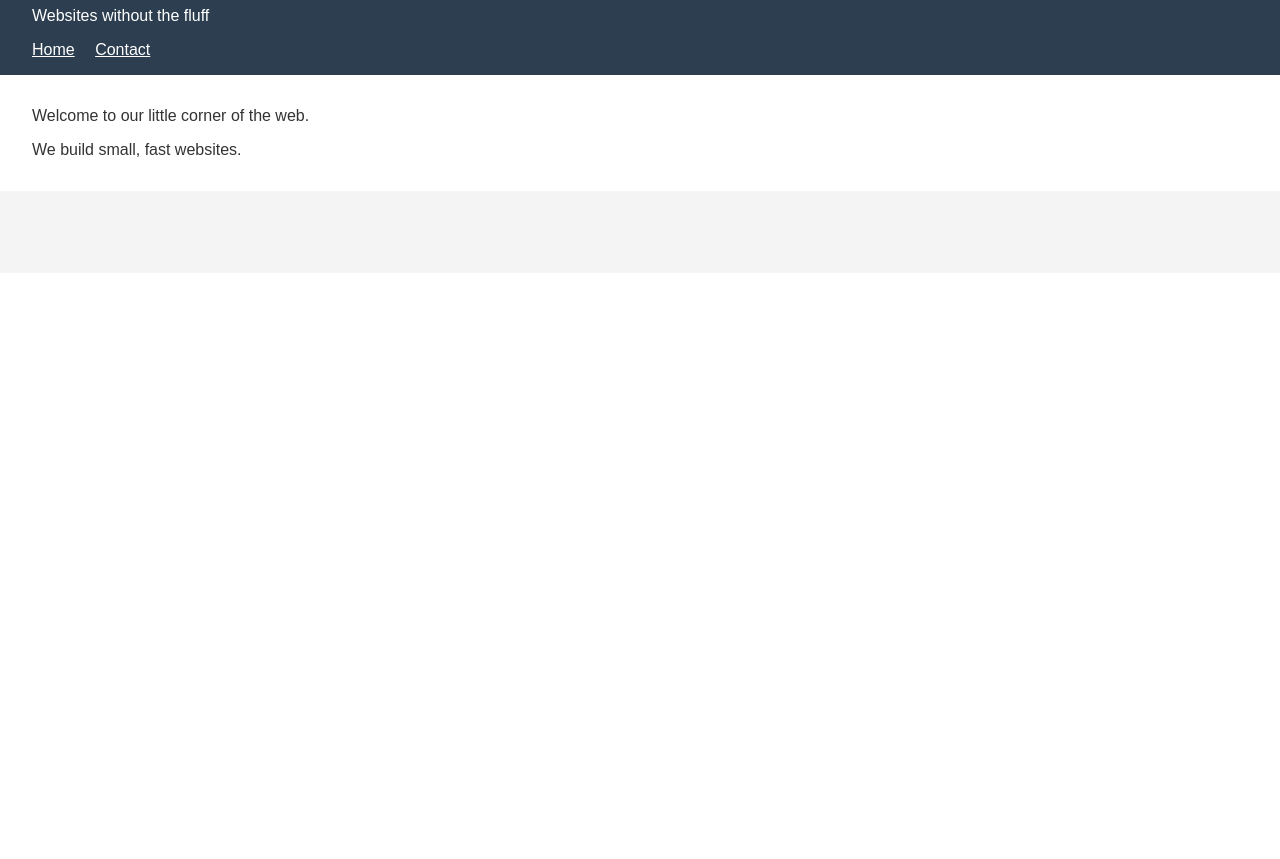
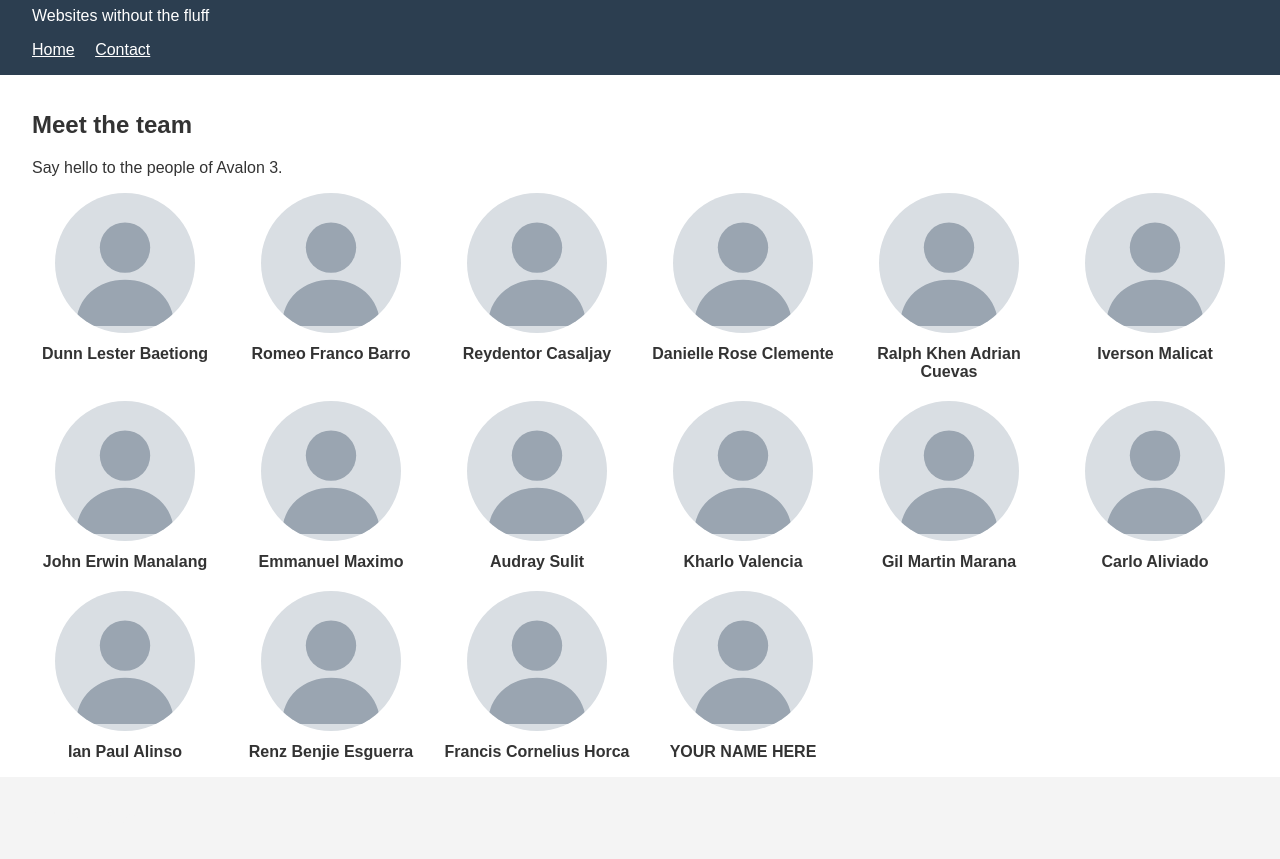
Before and after one commit to RomeoFrancoBarro/Git-Baselining, a plain HTML site: page index.html in a window 1280 px wide. Shown: the part 89-948 px from the top of the page. Before the commit the page ends 800 px from the top, so only its background shows below. Drawn offline with Linux system fonts and the light colour scheme.

Commit message:
Rebuild homepage as Avalon 3 team page

```diff
--- a/index.html
+++ b/index.html
@@ -2,12 +2,12 @@
 <html lang="en">
 <head>
   <meta charset="UTF-8">
-  <title>Acme Studio</title>
+  <title>Avalon 3</title>
   <link rel="stylesheet" href="style.css">
 </head>
 <body>
   <header>
-    <h1>Acme Studio</h1>
+    <h1>Avalon 3</h1>
     <p class="tagline">Websites without the fluff</p>
     <nav>
       <a href="index.html">Home</a>
@@ -15,11 +15,78 @@
     </nav>
   </header>
   <main>
-    <p>Welcome to our little corner of the web.</p>
-    <p>We build small, fast websites.</p>
+    <h2>Meet the team</h2>
+    <p>Say hello to the people of Avalon 3.</p>
+    <div class="team">
+      <div class="member">
+        <img src="images/placeholder.svg" alt="Photo of Dunn Lester Baetiong">
+        <p class="name">Dunn Lester Baetiong</p>
+      </div>
+      <div class="member">
+        <img src="images/placeholder.svg" alt="Photo of Romeo Franco Barro">
+        <p class="name">Romeo Franco Barro</p>
+      </div>
+      <div class="member">
+        <img src="images/placeholder.svg" alt="Photo of Reydentor Casaljay">
+        <p class="name">Reydentor Casaljay</p>
+      </div>
+      <div class="member">
+        <img src="images/placeholder.svg" alt="Photo of Danielle Rose Clemente">
+        <p class="name">Danielle Rose Clemente</p>
+      </div>
+      <div class="member">
+        <img src="images/placeholder.svg" alt="Photo of Ralph Khen Adrian Cuevas">
+        <p class="name">Ralph Khen Adrian Cuevas</p>
+      </div>
+      <div class="member">
+        <img src="images/placeholder.svg" alt="Photo of Iverson Malicat">
+        <p class="name">Iverson Malicat</p>
+      </div>
+      <div class="member">
+        <img src="images/placeholder.svg" alt="Photo of John Erwin Manalang">
+        <p class="name">John Erwin Manalang</p>
+      </div>
+      <div class="member">
+        <img src="images/placeholder.svg" alt="Photo of Emmanuel Maximo">
+        <p class="name">Emmanuel Maximo</p>
+      </div>
+      <div class="member">
+        <img src="images/placeholder.svg" alt="Photo of Audray Sulit">
+        <p class="name">Audray Sulit</p>
+      </div>
+      <div class="member">
+        <img src="images/placeholder.svg" alt="Photo of Kharlo Valencia">
+        <p class="name">Kharlo Valencia</p>
+      </div>
+      <div class="member">
+        <img src="images/placeholder.svg" alt="Photo of Gil Martin Marana">
+        <p class="name">Gil Martin Marana</p>
+      </div>
+      <div class="member">
+        <img src="images/placeholder.svg" alt="Photo of Carlo Aliviado">
+        <p class="name">Carlo Aliviado</p>
+      </div>
+      <div class="member">
+        <img src="images/placeholder.svg" alt="Photo of Ian Paul Alinso">
+        <p class="name">Ian Paul Alinso</p>
+      </div>
+      <div class="member">
+        <img src="images/placeholder.svg" alt="Photo of Renz Benjie Esguerra">
+        <p class="name">Renz Benjie Esguerra</p>
+      </div>
+      <div class="member">
+        <img src="images/placeholder.svg" alt="Photo of Francis Cornelius Horca">
+        <p class="name">Francis Cornelius Horca</p>
+      </div>
+      <!-- NEW MEMBERS: copy the block below, put your name and your photo, then open a PR -->
+      <div class="member">
+        <img src="images/placeholder.svg" alt="Photo of YOUR NAME HERE">
+        <p class="name">YOUR NAME HERE</p>
+      </div>
+    </div>
   </main>
   <footer>
-    <p>&copy; 2026 Acme Studio</p>
+    <p>&copy; 2026 Avalon 3</p>
   </footer>
 </body>
 </html>
--- a/style.css
+++ b/style.css
@@ -25,3 +25,25 @@ footer {
   color: #f4f4f4;
   padding: 1rem 2rem;
 }
+
+.team {
+  display: grid;
+  grid-template-columns: repeat(auto-fill, minmax(160px, 1fr));
+  gap: 1.25rem;
+}
+
+.member {
+  text-align: center;
+}
+
+.member img {
+  width: 140px;
+  height: 140px;
+  object-fit: cover;
+  border-radius: 50%;
+}
+
+.member .name {
+  margin: 0.5rem 0 0;
+  font-weight: bold;
+}
```
Also changed, not shown: contact.html (+1 -1 lines), images/placeholder.svg (added).
